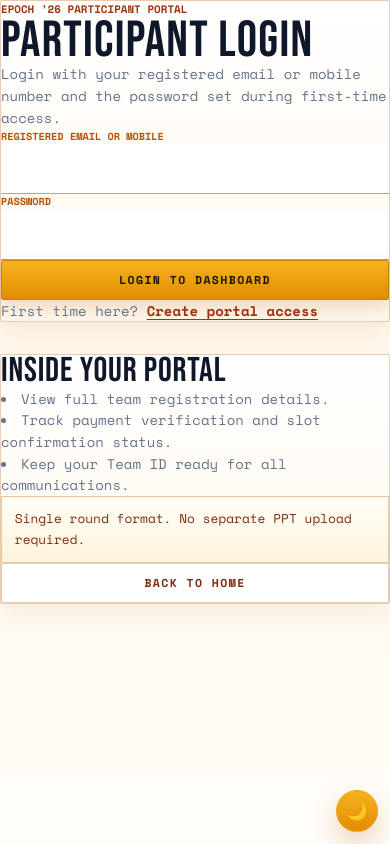
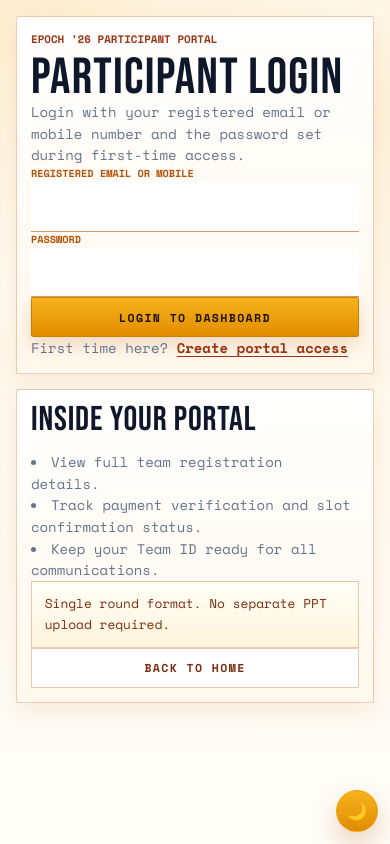
Before and after one commit to mehy12/epoch, a Next.js app: page /login in a window 390 px wide. Built offline with nearby package versions, Linux system fonts and the light colour scheme.

Commit message:
feat: enhance portal layout with responsive design and improved styling across multiple pages

```diff
--- a/app/(portal)/dashboard/page.tsx
+++ b/app/(portal)/dashboard/page.tsx
@@ -13,8 +13,8 @@ export default async function DashboardPage() {
   return (
     <div>
       <PortalNav teamId={profile.teamId} teamName={profile.teamName} />
-      <main className="mx-auto w-full max-w-6xl space-y-8 px-4 py-8 sm:px-6">
-        <section className="portal-card p-5 sm:p-6">
+      <main className="portal-main portal-main-stack">
+        <section className="portal-card">
           <p className="portal-kicker">Team Overview</p>
           <h2 className="mt-3">Your Team Snapshot</h2>
           <div className="portal-section-grid mt-5 sm:grid-cols-2 lg:grid-cols-3">
@@ -57,30 +57,30 @@ export default async function DashboardPage() {
           </div>
         </section>
 
-        <section className="grid gap-3 sm:gap-4 md:grid-cols-3">
-          <article className="portal-card p-5">
+        <section className="portal-triple-grid">
+          <article className="portal-card">
             <p className="portal-label">Payment Status</p>
             <div className="mt-3">
               <StatusPill tone={paymentTone(profile.paymentStatus)} label={profile.paymentStatus || "Pending"} />
             </div>
           </article>
 
-          <article className="portal-card p-5">
+          <article className="portal-card">
             <p className="portal-label">Registration Model</p>
             <div className="mt-3">
               <StatusPill tone="neutral" label="First-Come, First-Serve" />
             </div>
           </article>
 
-          <article className="portal-card p-5">
+          <article className="portal-card">
             <p className="portal-label">Round Format</p>
             <p className="portal-deadline mt-3">Single Round • Offline Finale</p>
           </article>
         </section>
 
-        <section className="portal-callout-block p-5 sm:p-6">
-          <h2 className="text-3xl sm:text-4xl">Important Instructions</h2>
-          <ul className="portal-list portal-muted mt-3 space-y-2 text-sm">
+        <section className="portal-callout-block portal-card">
+          <h2>Important Instructions</h2>
+          <ul className="portal-list portal-muted portal-list-compact">
             <li>EPOCH '26 follows a single-round format.</li>
             <li>Slots are confirmed on a first-come, first-serve basis after payment verification.</li>
             <li>Carry valid college ID and required hardware during the event.</li>
--- a/app/(portal)/login/login-client.tsx
+++ b/app/(portal)/login/login-client.tsx
@@ -43,9 +43,9 @@ export default function LoginClient() {
   };
 
   return (
-    <main className="mx-auto flex min-h-screen w-full max-w-6xl items-start px-4 py-8 sm:px-6 sm:py-10 lg:items-center lg:py-14">
-      <section className="portal-panel mx-auto grid w-full max-w-5xl gap-8 lg:grid-cols-[1.1fr_0.9fr]">
-        <article className="portal-card p-5 sm:p-8 lg:p-10">
+    <main className="portal-main portal-main-auth portal-main-wide">
+      <section className="portal-panel portal-auth-grid">
+        <article className="portal-card portal-card-roomy">
           <p className="portal-kicker">EPOCH '26 Participant Portal</p>
           <h1 className="mt-3">Participant Login</h1>
           <p className="portal-muted mt-3 max-w-lg text-sm">
@@ -100,7 +100,7 @@ export default function LoginClient() {
           </p>
         </article>
 
-        <article className="portal-card p-5 sm:p-8 lg:self-start lg:p-10">
+        <article className="portal-card portal-card-roomy">
           <h2>Inside Your Portal</h2>
           <ul className="portal-list portal-muted mt-5 space-y-2 text-sm">
             <li>View full team registration details.</li>
--- a/app/(portal)/login/page.tsx
+++ b/app/(portal)/login/page.tsx
@@ -5,8 +5,8 @@ export default function LoginPage() {
   return (
     <Suspense
       fallback={
-        <main className="mx-auto flex min-h-screen w-full max-w-6xl items-center justify-center px-4 py-14 sm:px-6">
-          <p className="text-sm font-medium text-slate-600">Loading portal login...</p>
+        <main className="portal-main portal-main-auth" style={{ justifyContent: "center" }}>
+          <p className="portal-muted">Loading portal login...</p>
         </main>
       }
     >
--- a/app/(portal)/portal-access/page.tsx
+++ b/app/(portal)/portal-access/page.tsx
@@ -78,9 +78,9 @@ export default function PortalAccessPage() {
   };
 
   return (
-    <main className="mx-auto flex min-h-screen w-full max-w-6xl items-start px-4 py-8 sm:px-6 sm:py-10 lg:items-center lg:py-14">
-      <section className="portal-panel grid w-full gap-8 lg:grid-cols-[1.1fr_0.9fr]">
-        <article className="portal-card p-5 sm:p-8 lg:p-10">
+    <main className="portal-main portal-main-auth portal-main-wide">
+      <section className="portal-panel portal-auth-grid">
+        <article className="portal-card portal-card-roomy">
           <p className="portal-kicker">EPOCH '26 Participant Portal</p>
           <h1 className="mt-3">First-Time Access Setup</h1>
           <p className="portal-muted mt-3 max-w-xl text-sm sm:text-base">
@@ -169,7 +169,7 @@ export default function PortalAccessPage() {
           {error ? <p className="portal-alert portal-alert-error mt-4">{error}</p> : null}
         </article>
 
-        <article className="portal-card p-5 sm:p-8 lg:self-start lg:p-10">
+        <article className="portal-card portal-card-roomy">
           <h2>Access Rules</h2>
           <ul className="portal-list portal-muted mt-4 space-y-2 text-sm">
             <li>Only the team leader can create portal access.</li>
--- a/app/(portal)/portal.css
+++ b/app/(portal)/portal.css
@@ -57,6 +57,73 @@
   animation: portalFade 360ms ease-out both;
 }
 
+.portal-main {
+  width: min(1180px, 92vw);
+  margin: 0 auto;
+  padding: clamp(1rem, 2.4vw, 1.6rem) 0 clamp(1.8rem, 3.6vw, 2.8rem);
+}
+
+.portal-main-wide {
+  width: min(1180px, 92vw);
+}
+
+.portal-main-narrow {
+  width: min(980px, 92vw);
+}
+
+.portal-main-auth {
+  min-height: calc(100vh - 82px);
+  display: flex;
+  align-items: flex-start;
+}
+
+.portal-main-stack > * + * {
+  margin-top: clamp(0.9rem, 2vw, 1.35rem);
+}
+
+.portal-auth-grid {
+  width: 100%;
+  display: grid;
+  gap: clamp(0.9rem, 2vw, 1.25rem);
+  grid-template-columns: minmax(0, 1fr);
+}
+
+.portal-main-auth .portal-panel {
+  width: 100%;
+}
+
+.portal-triple-grid {
+  display: grid;
+  gap: 0.8rem;
+  grid-template-columns: minmax(0, 1fr);
+}
+
+.portal-two-grid {
+  display: grid;
+  gap: 0.8rem;
+  grid-template-columns: minmax(0, 1fr);
+}
+
+.portal-card-roomy {
+  padding: clamp(1rem, 2.7vw, 1.7rem);
+}
+
+.portal-card > .portal-kicker + h1,
+.portal-card > .portal-kicker + h2 {
+  margin-top: 0.45rem;
+}
+
+.portal-card > h2 + .portal-section-grid,
+.portal-card > h2 + .portal-two-grid,
+.portal-card > h2 + .portal-list {
+  margin-top: 0.9rem;
+}
+
+.portal-card > .portal-label + div,
+.portal-card > .portal-label + .portal-deadline {
+  margin-top: 0.48rem;
+}
+
 .portal-kicker {
   font-size: 0.72rem;
   font-weight: 700;
@@ -70,6 +137,7 @@
   border-radius: 0.25rem;
   background: linear-gradient(180deg, #ffffff 0%, #fff8ec 100%);
   box-shadow: 0 10px 24px rgba(180, 83, 9, 0.09);
+  padding: clamp(0.9rem, 2.2vw, 1.3rem);
 }
 
 .portal-muted {
@@ -397,6 +465,13 @@
   padding-left: 0;
 }
 
+.portal-list-compact {
+  margin-top: 0.6rem;
+  display: grid;
+  gap: 0.45rem;
+  font-size: 0.88rem;
+}
+
 .portal-list li::marker {
   color: #64748b;
 }
@@ -419,6 +494,14 @@
     grid-template-columns: repeat(2, minmax(0, 1fr));
   }
 
+  .portal-triple-grid {
+    grid-template-columns: repeat(3, minmax(0, 1fr));
+  }
+
+  .portal-two-grid {
+    grid-template-columns: repeat(2, minmax(0, 1fr));
+  }
+
   .portal-nav-inner {
     flex-direction: row;
     align-items: center;
@@ -435,6 +518,16 @@
   .portal-nav-links {
     width: auto;
     overflow: visible;
+  }
+}
+
+@media (min-width: 1024px) {
+  .portal-main-auth {
+    align-items: center;
+  }
+
+  .portal-auth-grid {
+    grid-template-columns: minmax(0, 1.1fr) minmax(0, 0.9fr);
   }
 }
 
--- a/app/(portal)/profile/page.tsx
+++ b/app/(portal)/profile/page.tsx
@@ -21,16 +21,16 @@ export default async function ProfilePage() {
   return (
     <div>
       <PortalNav teamId={profile.teamId} teamName={profile.teamName} />
-      <main className="mx-auto w-full max-w-5xl px-4 py-8 sm:px-6">
-        <section className="portal-card p-5 sm:p-6">
+      <main className="portal-main portal-main-narrow">
+        <section className="portal-card">
           <p className="portal-kicker">Profile</p>
           <h2 className="mt-2">Registered Team Details</h2>
 
-          <div className="mt-6 grid gap-3 sm:grid-cols-2 sm:gap-4">
+          <div className="portal-two-grid" style={{ marginTop: "0.9rem" }}>
             {details.map(([label, value]) => (
               <article key={label} className="portal-stat">
                 <p className="portal-label">{label}</p>
-                <p className="portal-value text-base">{value}</p>
+                <p className="portal-value">{value}</p>
               </article>
             ))}
           </div>
--- a/app/(portal)/submit/page.tsx
+++ b/app/(portal)/submit/page.tsx
@@ -7,8 +7,8 @@ export default async function SubmitPage() {
   return (
     <div>
       <PortalNav teamId={profile.teamId} teamName={profile.teamName} />
-      <main className="mx-auto w-full max-w-5xl space-y-6 px-4 py-8 sm:px-6">
-        <section className="portal-card p-5 sm:p-6">
+      <main className="portal-main portal-main-narrow portal-main-stack">
+        <section className="portal-card">
           <p className="portal-kicker">Submission Update</p>
           <h2 className="mt-2">No Separate PPT Submission Required</h2>
           <p className="portal-muted mt-2 text-sm">
```
